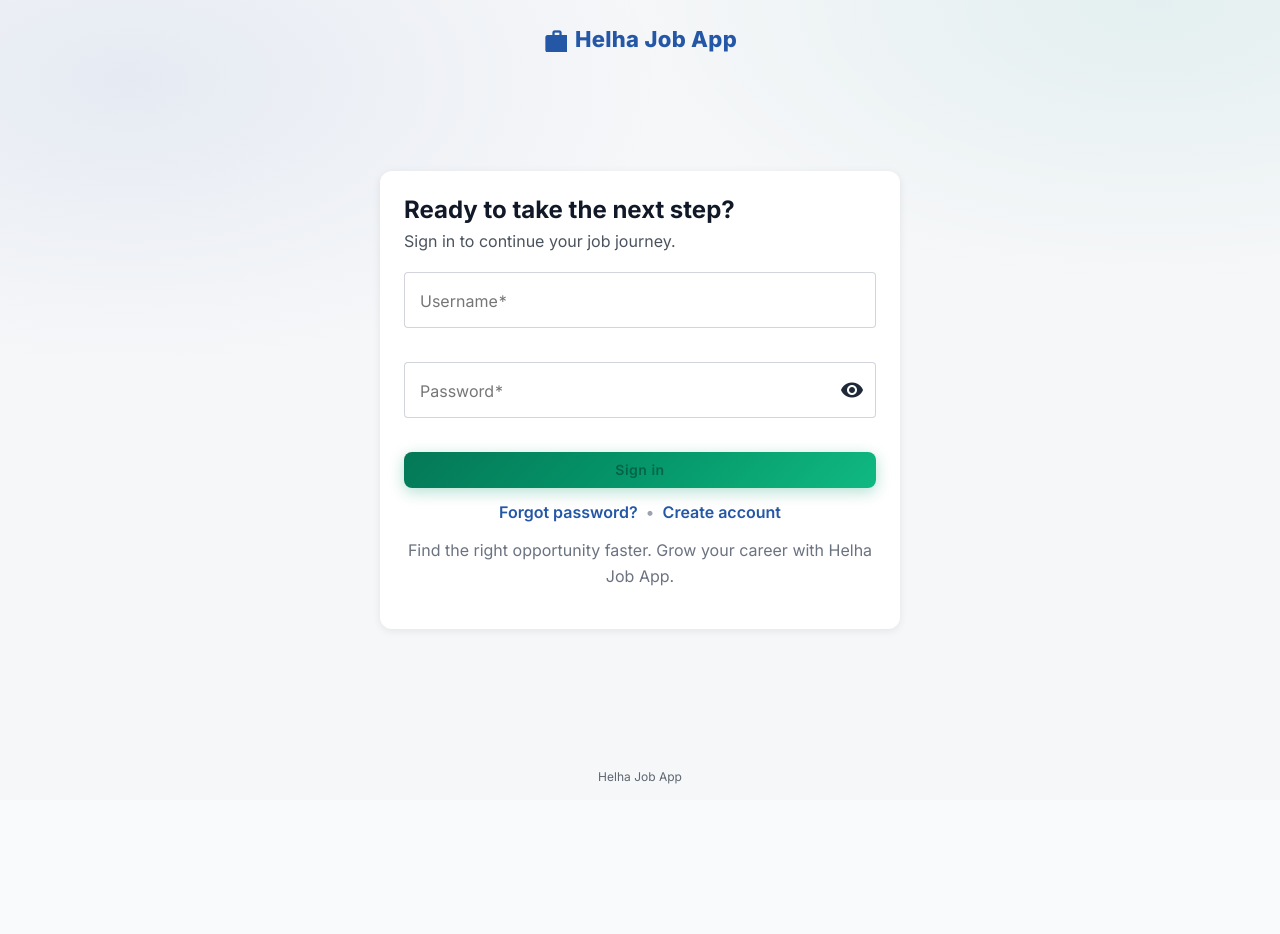
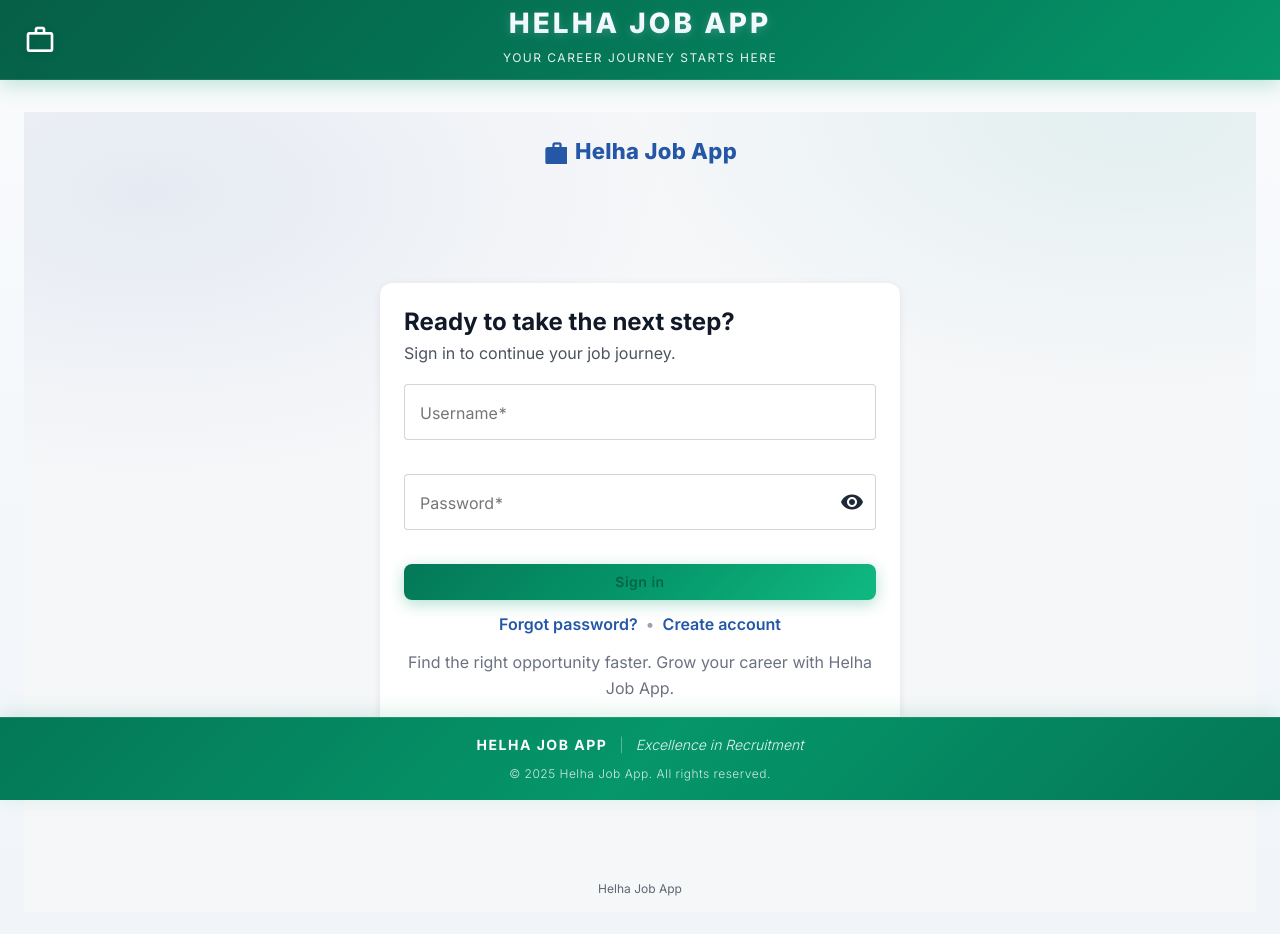
Before and after one commit to Projet3-2024-2025-Q3/Q3-KomedjaKossi, an Angular app in the folder jobapp-frontend/: page /login in a window 1280 px wide. Shown: the top 934 px of the page. Before the commit the page ends 800 px from the top, so only its background shows below. Built offline with nearby package versions, Linux system fonts and the light colour scheme.

Commit message:
following the implementation of a global style

```diff
--- a/jobapp-frontend/src/app/app.component.css
+++ b/jobapp-frontend/src/app/app.component.css
@@ -0,0 +1,274 @@
+/* app.component.css */
+
+/* Import Google Font pour aspect corporate */
+@import url('https://fonts.googleapis.com/css2?family=Inter:wght@400;500;600;700;800&display=swap');
+
+/* Reset et configuration de base */
+* {
+  margin: 0;
+  padding: 0;
+  box-sizing: border-box;
+}
+
+/* Shell avec hauteur complète */
+:host,
+.app-shell {
+  display: flex;
+  flex-direction: column;
+  min-height: 100vh;
+  font-family: 'Inter', -apple-system, BlinkMacSystemFont, 'Segoe UI', Roboto, sans-serif;
+}
+
+/* Header professionnel sticky */
+.app-header {
+  background: linear-gradient(135deg, #047857 0%, #059669 50%, #10b981 100%);
+  color: #ffffff;
+  position: sticky;
+  top: 0;
+  z-index: 1000;
+  box-shadow: 0 4px 20px rgba(5, 150, 105, 0.25);
+  backdrop-filter: blur(10px);
+  border-bottom: 1px solid rgba(255, 255, 255, 0.1);
+  padding: 0;
+  height: 80px !important;
+  transition: all 0.3s ease;
+}
+
+/* Animation au scroll (optionnel avec JS) */
+.app-header.scrolled {
+  height: 65px !important;
+  box-shadow: 0 2px 15px rgba(5, 150, 105, 0.35);
+}
+
+/* Container du header */
+.header-container {
+  width: 100%;
+  max-width: 1400px;
+  margin: 0 auto;
+  padding: 0 24px;
+  display: flex;
+  align-items: center;
+  justify-content: space-between;
+  height: 100%;
+}
+
+/* Sections du header */
+.logo-section {
+  flex: 0 0 auto;
+  display: flex;
+  align-items: center;
+}
+
+.app-icon {
+  font-size: 32px;
+  width: 32px;
+  height: 32px;
+  margin-right: 16px;
+  color: #ffffff;
+  filter: drop-shadow(0 2px 4px rgba(0, 0, 0, 0.1));
+}
+
+.title-section {
+  flex: 1;
+  text-align: center;
+  display: flex;
+  flex-direction: column;
+  align-items: center;
+  justify-content: center;
+}
+
+/* Titre principal avec style corporate */
+.app-title {
+  font-size: 28px;
+  font-weight: 800;
+  letter-spacing: 3px;
+  margin: 0;
+  text-transform: uppercase;
+  background: linear-gradient(180deg, #ffffff 0%, #e0f2fe 100%);
+  -webkit-background-clip: text;
+  background-clip: text;
+  -webkit-text-fill-color: transparent;
+  text-shadow: 0 2px 10px rgba(255, 255, 255, 0.2);
+  line-height: 1.2;
+}
+
+.app-subtitle {
+  font-size: 12px;
+  font-weight: 400;
+  letter-spacing: 1.5px;
+  opacity: 0.9;
+  margin-top: 4px;
+  text-transform: uppercase;
+}
+
+.actions-section {
+  flex: 0 0 auto;
+  min-width: 48px; /* Pour équilibrer avec l'icône */
+}
+
+/* Zone principale */
+.app-main {
+  flex: 1 1 auto;
+  background: linear-gradient(180deg, #f8fafc 0%, #f1f5f9 100%);
+  position: relative;
+  overflow: auto;
+}
+
+.main-container {
+  width: 100%;
+  max-width: 1400px;
+  margin: 0 auto;
+  padding: 32px 24px;
+  min-height: calc(100vh - 160px); /* Ajusté pour header + footer */
+}
+
+/* Footer professionnel sticky */
+.app-footer {
+  background: linear-gradient(135deg, #047857 0%, #059669 50%, #047857 100%);
+  color: #ffffff;
+  position: sticky;
+  bottom: 0;
+  z-index: 999;
+  box-shadow: 0 -4px 20px rgba(5, 150, 105, 0.15);
+  border-top: 1px solid rgba(255, 255, 255, 0.1);
+  padding: 0;
+  min-height: 60px;
+}
+
+.footer-container {
+  width: 100%;
+  max-width: 1400px;
+  margin: 0 auto;
+  padding: 16px 24px;
+}
+
+.footer-content {
+  display: flex;
+  flex-direction: column;
+  align-items: center;
+  gap: 8px;
+}
+
+.footer-brand {
+  display: flex;
+  align-items: center;
+  gap: 12px;
+  font-size: 14px;
+}
+
+.footer-title {
+  font-weight: 700;
+  letter-spacing: 1.5px;
+  text-transform: uppercase;
+}
+
+.footer-divider {
+  opacity: 0.4;
+  font-weight: 300;
+}
+
+.footer-tagline {
+  font-weight: 300;
+  font-style: italic;
+  opacity: 0.9;
+}
+
+.footer-copyright {
+  font-size: 12px;
+  opacity: 0.8;
+  font-weight: 300;
+  letter-spacing: 0.5px;
+}
+
+/* Responsive Design */
+@media (max-width: 768px) {
+  .app-header {
+    height: 70px !important;
+  }
+
+  .app-icon {
+    font-size: 28px;
+    width: 28px;
+    height: 28px;
+    margin-right: 12px;
+  }
+
+  .app-title {
+    font-size: 20px;
+    letter-spacing: 2px;
+  }
+
+  .app-subtitle {
+    font-size: 10px;
+    letter-spacing: 1px;
+  }
+
+  .footer-brand {
+    flex-direction: column;
+    gap: 4px;
+    text-align: center;
+  }
+
+  .footer-divider {
+    display: none;
+  }
+
+  .main-container {
+    padding: 24px 16px;
+  }
+}
+
+@media (max-width: 480px) {
+  .app-title {
+    font-size: 18px;
+    letter-spacing: 1.5px;
+  }
+
+  .app-subtitle {
+    display: none;
+  }
+
+  .app-icon {
+    margin-right: 8px;
+  }
+}
+
+/* Animations */
+@keyframes fadeIn {
+  from {
+    opacity: 0;
+    transform: translateY(-10px);
+  }
+  to {
+    opacity: 1;
+    transform: translateY(0);
+  }
+}
+
+.app-shell {
+  animation: fadeIn 0.5s ease-out;
+}
+
+/* Effet de hover sur le header (optionnel) */
+.app-header:hover {
+  background: linear-gradient(135deg, #065f46 0%, #047857 50%, #059669 100%);
+}
+
+/* Scrollbar personnalisée */
+::-webkit-scrollbar {
+  width: 10px;
+  height: 10px;
+}
+
+::-webkit-scrollbar-track {
+  background: #f1f5f9;
+}
+
+::-webkit-scrollbar-thumb {
+  background: linear-gradient(180deg, #059669, #047857);
+  border-radius: 5px;
+}
+
+::-webkit-scrollbar-thumb:hover {
+  background: linear-gradient(180deg, #047857, #065f46);
+}
--- a/jobapp-frontend/src/app/app.component.html
+++ b/jobapp-frontend/src/app/app.component.html
@@ -1 +1,46 @@
-<router-outlet></router-outlet>
+<!-- app.component.html -->
+<div class="app-shell">
+  <!-- Header professionnel avec gradient -->
+  <mat-toolbar class="app-header" role="banner">
+    <div class="header-container">
+      <!-- Logo/Icon optionnel -->
+      <div class="logo-section">
+        <mat-icon class="app-icon">work_outline</mat-icon>
+      </div>
+
+      <!-- Titre principal centré -->
+      <div class="title-section">
+        <h1 class="app-title">HELHA JOB APP</h1>
+        <span class="app-subtitle">Your Career Journey Starts Here</span>
+      </div>
+
+      <!-- Section droite pour actions futures -->
+      <div class="actions-section">
+        <!-- Espace pour futurs boutons/menu -->
+      </div>
+    </div>
+  </mat-toolbar>
+
+  <!-- Contenu principal avec wrapper -->
+  <main class="app-main" role="main">
+    <div class="main-container">
+      <router-outlet></router-outlet>
+    </div>
+  </main>
+
+  <!-- Footer professionnel sticky -->
+  <footer class="app-footer" role="contentinfo">
+    <div class="footer-container">
+      <div class="footer-content">
+        <div class="footer-brand">
+          <span class="footer-title">HELHA JOB APP</span>
+          <span class="footer-divider">|</span>
+          <span class="footer-tagline">Excellence in Recruitment</span>
+        </div>
+        <div class="footer-copyright">
+          © {{ currentYear }} Helha Job App. All rights reserved.
+        </div>
+      </div>
+    </div>
+  </footer>
+</div>
--- a/jobapp-frontend/src/app/app.component.ts
+++ b/jobapp-frontend/src/app/app.component.ts
@@ -1,4 +1,4 @@
-import { Component } from '@angular/core';
+import { Component, HostListener } from '@angular/core';
 import { AppRoutingModule } from "./app-routing-module";
 
 @Component({
@@ -8,5 +8,28 @@ import { AppRoutingModule } from "./app-routing-module";
   styleUrls: ['./app.component.css'],
 })
 export class AppComponent {
+currentYear: number = new Date().getFullYear();
+  isScrolled: boolean = false;
 
+  ngOnInit(): void {
+    // Initialisation si nécessaire
+    console.log('Helha Job App initialized');
+  }
+
+  // Détection du scroll pour réduire le header (optionnel)
+  @HostListener('window:scroll', ['$event'])
+  onScroll(event: Event): void {
+    const scrollPosition = window.pageYOffset || document.documentElement.scrollTop || document.body.scrollTop || 0;
+    this.isScrolled = scrollPosition > 50;
+
+    // Ajouter/retirer la classe sur le header
+    const header = document.querySelector('.app-header');
+    if (header) {
+      if (this.isScrolled) {
+        header.classList.add('scrolled');
+      } else {
+        header.classList.remove('scrolled');
+      }
+    }
+  }
 }
```
